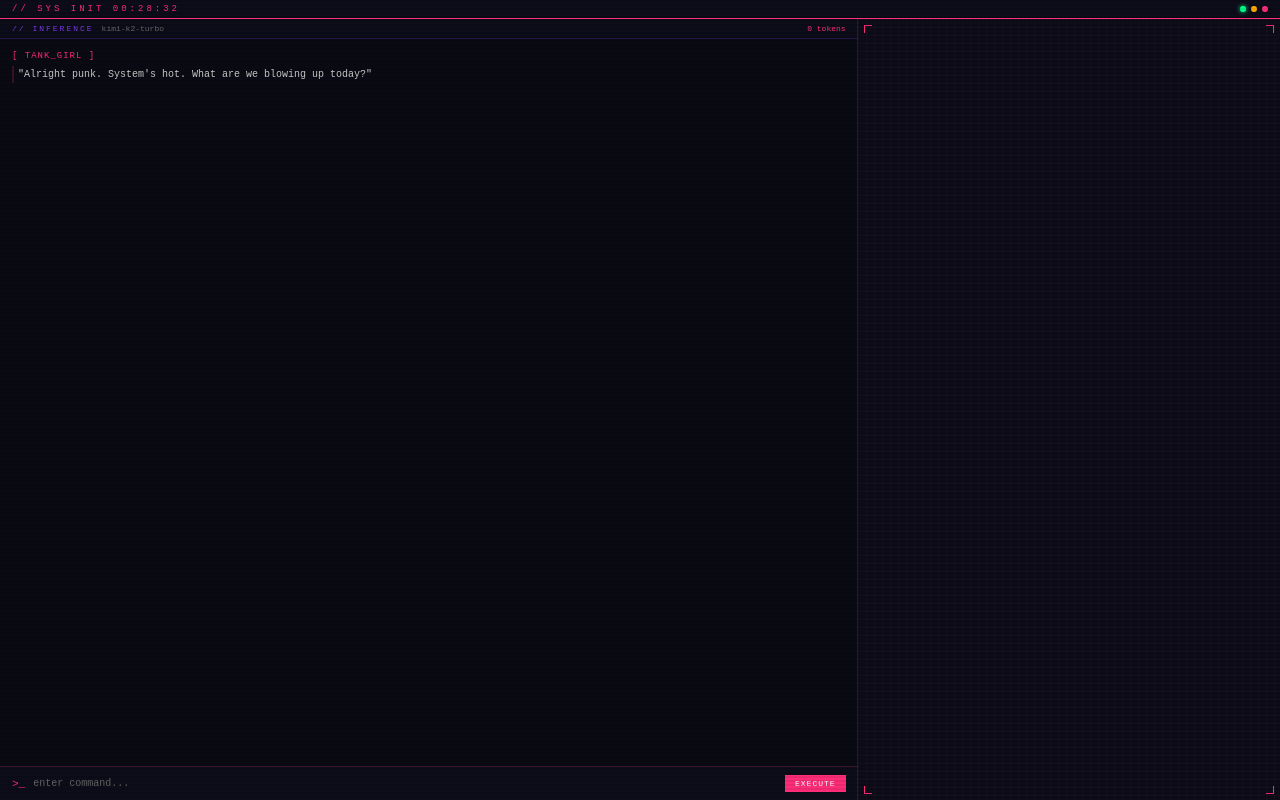
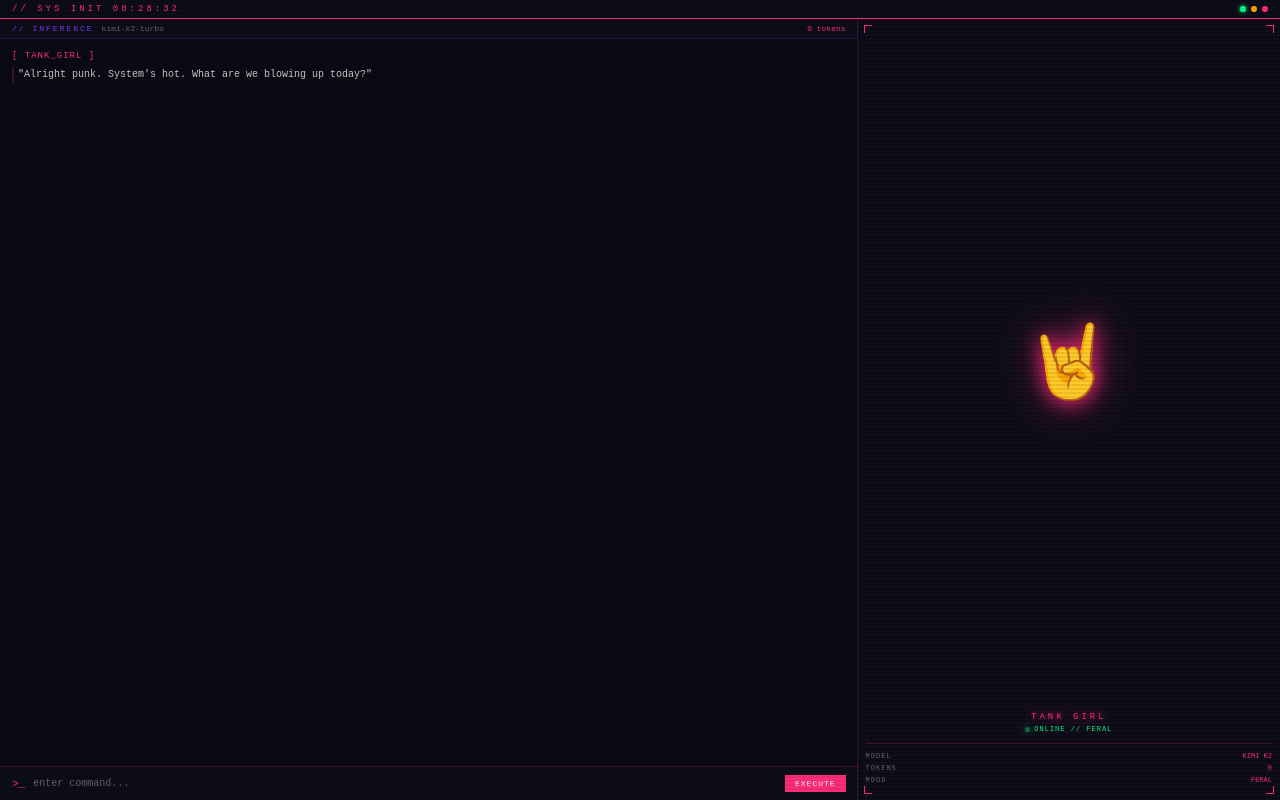
Before and after one commit to doctorcrowe/tankgirlos, a plain HTML site: page index.html in a window 1280 px wide. Drawn offline with Linux system fonts and the light colour scheme.

Commit message:
feat: avatar panel with animated sprite, name, status, stats

```diff
--- a/index.html
+++ b/index.html
@@ -147,6 +147,97 @@
   }
   .send-btn:hover { background: #ff5490; }
   .send-btn:disabled { background: #444; cursor: not-allowed; }
+
+  /* Avatar sprite area */
+  .sprite-container {
+    position: relative;
+    width: 100%; flex: 1;
+    display: flex; align-items: center; justify-content: center;
+    z-index: 1; min-height: 0;
+  }
+
+  .sprite-glow {
+    position: absolute;
+    width: 80px; height: 120px;
+    background: radial-gradient(ellipse, rgba(255,45,120,0.15) 0%, transparent 70%);
+    animation: glow-pulse 2s ease-in-out infinite;
+    z-index: 0;
+  }
+  @keyframes glow-pulse { 0%,100%{opacity:0.5} 50%{opacity:1} }
+
+  .sprite-emoji {
+    font-size: 72px; line-height: 1;
+    image-rendering: pixelated;
+    filter: drop-shadow(0 0 10px var(--accent)) drop-shadow(0 0 20px rgba(255,45,120,0.4));
+    animation: sprite-idle var(--anim-speed, 1.2s) ease-in-out infinite;
+    z-index: 1; position: relative;
+    cursor: pointer;
+  }
+  @keyframes sprite-idle {
+    0%,100% { transform: translateY(0); }
+    50%      { transform: translateY(-4px); }
+  }
+  .sprite-emoji.talking {
+    animation: sprite-talk 0.15s steps(1) infinite;
+  }
+  @keyframes sprite-talk {
+    0%  { transform: scaleX(1)   translateY(0); }
+    50% { transform: scaleX(0.96) translateY(-2px); }
+  }
+
+  /* Uploaded image sprite */
+  .sprite-img {
+    max-width: 100%; max-height: 140px;
+    image-rendering: pixelated;
+    filter: drop-shadow(0 0 10px var(--accent)) saturate(1.2) contrast(1.1);
+    animation: sprite-idle var(--anim-speed, 1.2s) ease-in-out infinite;
+    z-index: 1; position: relative;
+    cursor: pointer;
+    object-fit: contain;
+  }
+  .sprite-img.talking {
+    animation: sprite-talk 0.15s steps(1) infinite;
+  }
+
+  /* Sprite sheet mode: div with background-image */
+  .sprite-sheet {
+    image-rendering: pixelated;
+    filter: drop-shadow(0 0 10px var(--accent)) saturate(1.2) contrast(1.1);
+    animation: sprite-idle var(--anim-speed, 1.2s) ease-in-out infinite;
+    z-index: 1; position: relative;
+    cursor: pointer;
+    background-repeat: no-repeat;
+  }
+  .sprite-sheet.talking {
+    animation: sprite-talk 0.15s steps(1) infinite;
+  }
+
+  /* Character info below sprite */
+  .char-name {
+    color: var(--accent); font-size: 9px; letter-spacing: 3px;
+    text-transform: uppercase; margin-top: 8px; z-index: 1;
+    text-shadow: 0 0 8px var(--accent);
+  }
+  .char-status {
+    display: flex; align-items: center; gap: 4px;
+    margin-top: 3px; z-index: 1;
+  }
+  .status-dot {
+    width: 5px; height: 5px; border-radius: 50%;
+    background: var(--online); box-shadow: 0 0 6px var(--online);
+    animation: blink-dot 2s ease-in-out infinite;
+  }
+  @keyframes blink-dot { 0%,100%{opacity:1} 50%{opacity:0.4} }
+  .status-text { color: var(--online); font-size: 7px; letter-spacing: 1px; }
+
+  /* Stats */
+  .char-stats {
+    width: 100%; margin-top: 10px; z-index: 1;
+    border-top: 1px solid rgba(255,45,120,0.2); padding-top: 8px;
+  }
+  .stat-row { display: flex; justify-content: space-between; margin-bottom: 4px; align-items: center; }
+  .stat-label { color: var(--muted); font-size: 7px; text-transform: uppercase; letter-spacing: 1px; }
+  .stat-val { color: var(--accent); font-size: 7px; }
 </style>
 </head>
 <body>
@@ -191,6 +282,32 @@
     <div class="corner tr"></div>
     <div class="corner bl"></div>
     <div class="corner br"></div>
+
+    <div class="sprite-container" id="spriteContainer">
+      <div class="sprite-glow" id="spriteGlow"></div>
+      <span class="sprite-emoji" id="spriteEmoji" title="Click to upload avatar">🤘</span>
+    </div>
+
+    <div class="char-name" id="charNameDisplay">TANK GIRL</div>
+    <div class="char-status">
+      <div class="status-dot"></div>
+      <span class="status-text" id="moodLabel">ONLINE // FERAL</span>
+    </div>
+
+    <div class="char-stats">
+      <div class="stat-row">
+        <span class="stat-label">MODEL</span>
+        <span class="stat-val" id="statModel">KIMI K2</span>
+      </div>
+      <div class="stat-row">
+        <span class="stat-label">TOKENS</span>
+        <span class="stat-val" id="statTokens">0</span>
+      </div>
+      <div class="stat-row">
+        <span class="stat-label">MOOD</span>
+        <span class="stat-val" id="statMood">FERAL</span>
+      </div>
+    </div>
   </div>
 </div>
 
```
